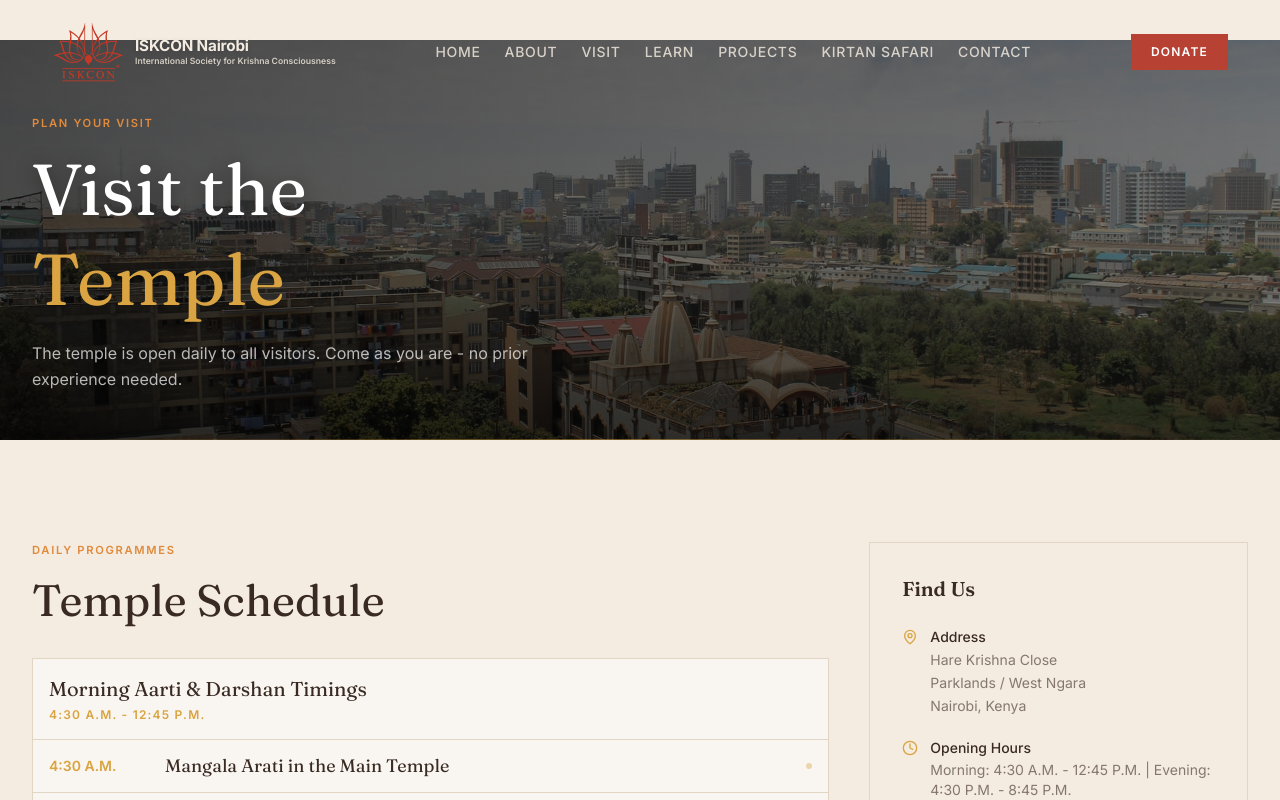
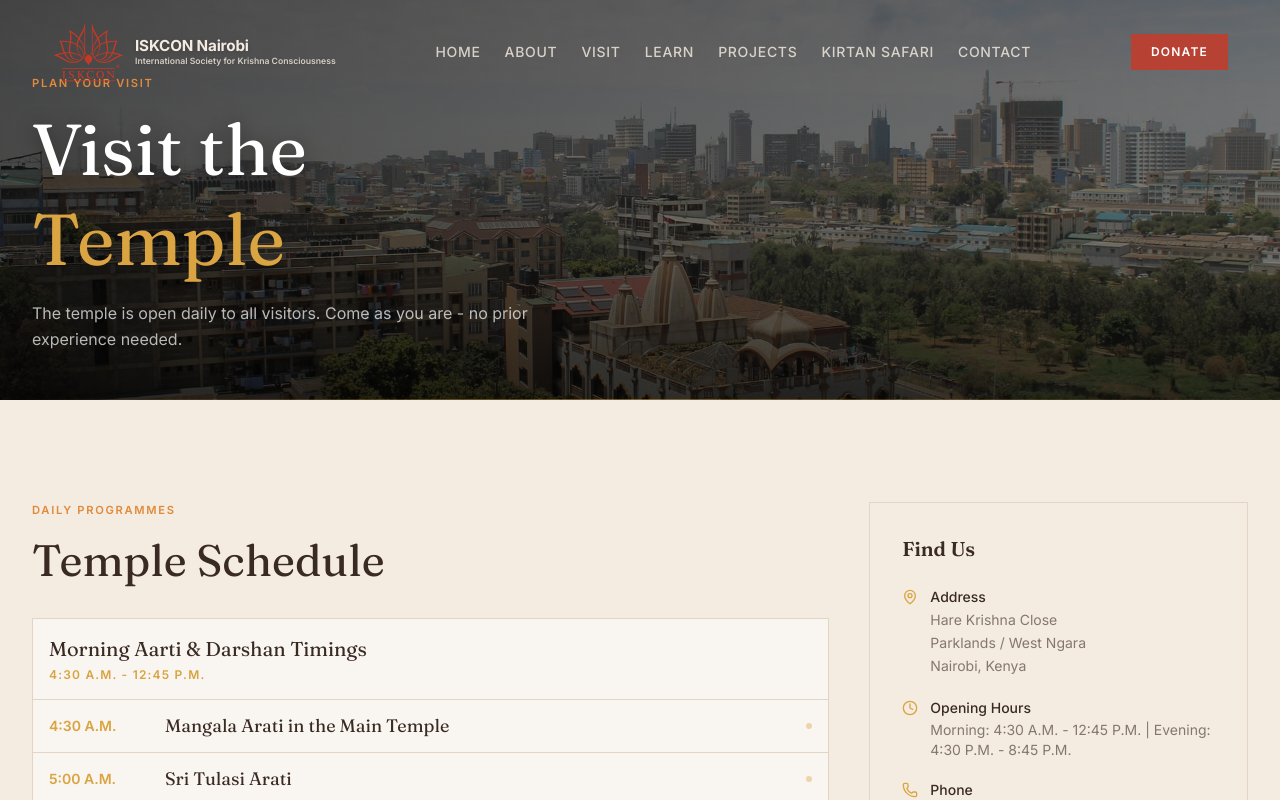
Before and after one commit to mongaremanfredo/iskcon-nairobi, a Next.js app: page /visit in a window 1280 px wide. Shown: the top 800 px of the page. Built offline with nearby package versions, Linux system fonts and the light colour scheme.

Commit message:
Fix visit hero nav spacing

```diff
--- a/src/app/visit/page.tsx
+++ b/src/app/visit/page.tsx
@@ -18,7 +18,7 @@
         subtitle="Plan Your Visit"
         description="The temple is open daily to all visitors. Come as you are - no prior experience needed."
         image="/images/iskcon-nairobi-aerial.jpg"
-        className="mt-8 sm:mt-10"
+        contentClassName="pt-28 sm:pt-32"
       />
 
       <section className="py-section bg-temple-bg">
--- a/src/components/ui/PageHero.tsx
+++ b/src/components/ui/PageHero.tsx
@@ -7,6 +7,7 @@
   height?: "sm" | "md" | "lg";
   align?: "left" | "center";
   className?: string;
+  contentClassName?: string;
 }
 
 export default function PageHero({
@@ -18,6 +19,7 @@
   height = "md",
   align = "left",
   className = "",
+  contentClassName = "",
 }: PageHeroProps) {
   const heights = {
     sm: "h-[42vh] min-h-[220px] sm:h-64 sm:min-h-[240px]",
@@ -38,7 +40,7 @@
       <div className="absolute bottom-0 left-0 right-0 h-px bg-gradient-to-r from-transparent via-gold/50 to-transparent" />
 
       {/* Content */}
-      <div className={`relative z-10 h-full flex flex-col justify-end pb-8 sm:pb-12 section-padding content-width ${align === "center" ? "items-center text-center" : ""}`}>
+      <div className={`relative z-10 h-full flex flex-col justify-end pb-8 sm:pb-12 section-padding content-width ${contentClassName} ${align === "center" ? "items-center text-center" : ""}`}>
         {subtitle && (
           <span className="eyebrow text-gold/80 block mb-3">{subtitle}</span>
         )}
```
